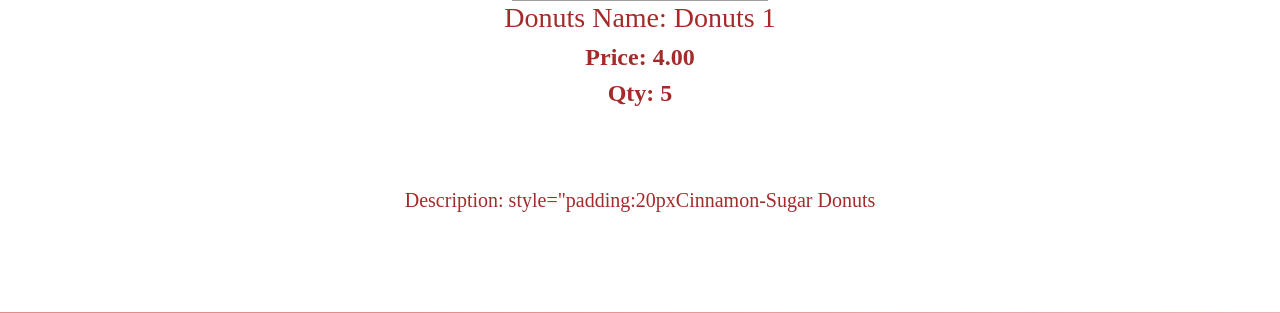
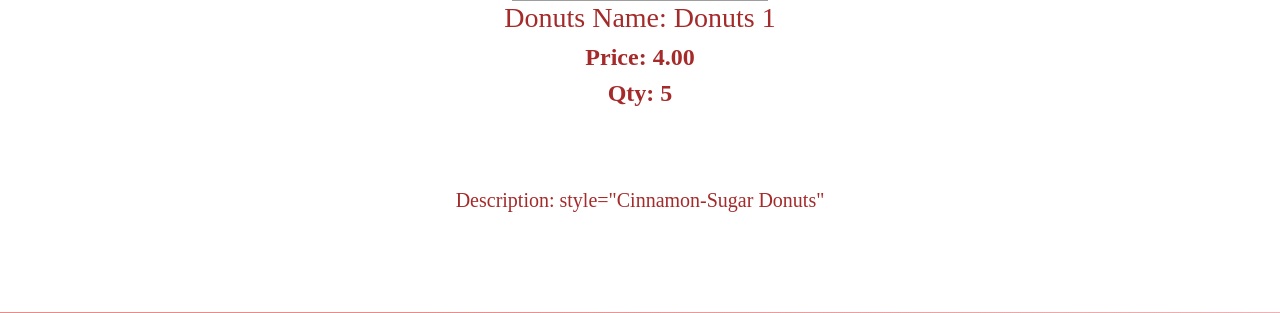
Before and after one commit to sali73/Donuts_App, a Django app: page /index/3/ in a window 1280 px wide. Shown: the part 872-1185 px from the top of the page. Run offline with Django 3.2, Linux system fonts and the light colour scheme; data comes from the database, SQL or seed files in the repository; some libraries are stand-ins or nearby versions; grey boxes are pictures that could not be loaded.

Commit message:
fix description at detail_view.html

```diff
--- a/templates/product/detail_view.html
+++ b/templates/product/detail_view.html
@@ -10,7 +10,7 @@
             <h3>Donuts Name: {{ data.title }}</h3>
             <h4 style="font-weight: bolder;">Price: {{ data.price }}</h4>
             <h4 style="font-weight: bolder;">Qty: {{ data.qty}}</h4>
-            <h5 style="margin-top: 80px">Description: style="padding:20px{{ data.description}}</h5>
+            <h5 style="margin-top: 80px">Description: style="{{ data.description}}"</h5>
 
         </div>
     </div>
```
